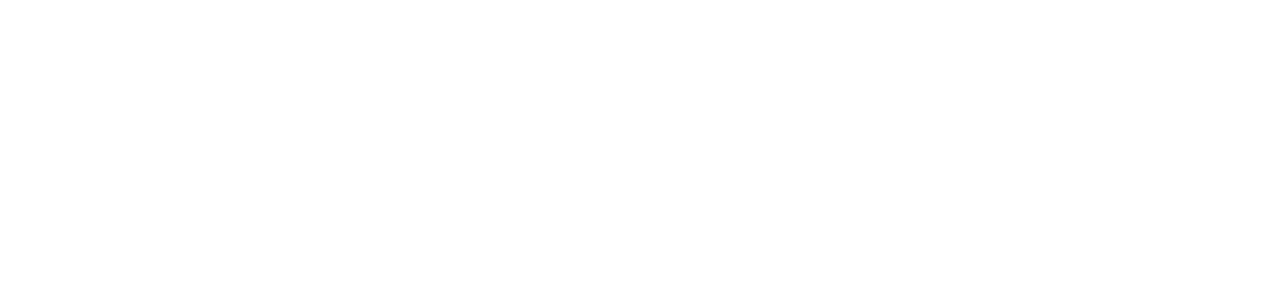
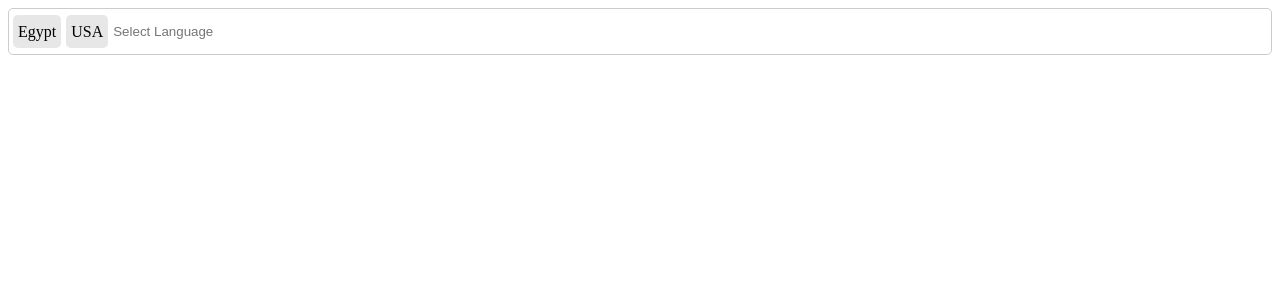
Before and after one commit to mmounirf/translation-dashboard, a React (Create React App) app: page / in a window 1280 px wide. Shown: the top 300 px of the page. Built offline with nearby package versions, Linux system fonts and the light colour scheme.

Commit message:
:construction: WIP - Autocomplete component
WIP - Autocomplete component

```diff
--- a/src/App.tsx
+++ b/src/App.tsx
@@ -1,7 +1,18 @@
 import './App.scss';
+import Autocomplete from './components/molecules/Autocomplete/Autocomplete';
+
+const items = [
+    { key: '1', value: 'Egypt' },
+    { key: '2', value: 'USA' },
+    { key: '3', value: 'Germany' }
+];
 
 function App(): JSX.Element {
-    return <div className="App" />;
+    return (
+        <div className="App">
+            <Autocomplete options={items} />
+        </div>
+    );
 }
 
 export default App;
--- /dev/null
+++ b/src/components/molecules/Autocomplete/Autocomplete.scss
@@ -0,0 +1,28 @@
+@import '/src/styles/varibles.scss';
+
+.autocomplete {
+    border: 1px solid $color-chinese-silver;
+    padding: 5px 15px 5px 4px;
+    height: 35px;
+    border-radius: $border-radius;
+    display: flex;
+    align-items: center;
+
+    &__input {
+        outline: none;
+        border: none;
+        padding: 0;
+        width: 100%;
+        height: 100%;
+    }
+
+    .chips-list {
+        &__item {
+            background-color: $color-platinum;
+            padding: 8px 5px;
+            height: 25px;
+            border-radius: $border-radius;
+            margin-right: 5px;
+        }
+    }
+}
--- /dev/null
+++ b/src/components/molecules/Autocomplete/Autocomplete.tsx
@@ -0,0 +1,52 @@
+import './Autocomplete.scss';
+
+interface AutocompleteListItem {
+    key: string;
+    value: string;
+}
+
+type AutocompleteListProps = Pick<Props, 'options'>;
+
+interface Props {
+    options: Array<AutocompleteListItem>;
+    placeholder?: string;
+}
+
+function AutocompleteList({ options }: AutocompleteListProps): JSX.Element {
+    return (
+        <ul className="autocomplete__options">
+            {options.map(({ key, value }) => (
+                <li key={key}>{value}</li>
+            ))}
+        </ul>
+    );
+}
+
+function AutocompleteChips({ options }: AutocompleteListProps): JSX.Element {
+    return (
+        <div className="chips-list">
+            {options.map(({ key, value }) => (
+                <span className="chips-list__item" key={key}>
+                    {value}
+                </span>
+            ))}
+        </div>
+    );
+}
+
+function Autocomplete({ options, placeholder = 'Select Language' }: Props): JSX.Element {
+    const onInputChange = (event: React.ChangeEvent<HTMLInputElement>): void => console.log(event);
+    const selectedItems = [
+        { key: '1', value: 'Egypt' },
+        { key: '2', value: 'USA' }
+    ];
+    return (
+        <div className="autocomplete">
+            <AutocompleteChips options={selectedItems} />
+            <input className="autocomplete__input" type="text" autoComplete="off" placeholder={placeholder} onChange={onInputChange} />
+            {/* <AutocompleteList options={options} /> */}
+        </div>
+    );
+}
+
+export default Autocomplete;
--- /dev/null
+++ b/src/components/molecules/index.ts
@@ -0,0 +1,2 @@
+export { default as Autocomplete } from './Autocomplete/Autocomplete';
+export { default as Modal } from './Modal/Modal';
```
